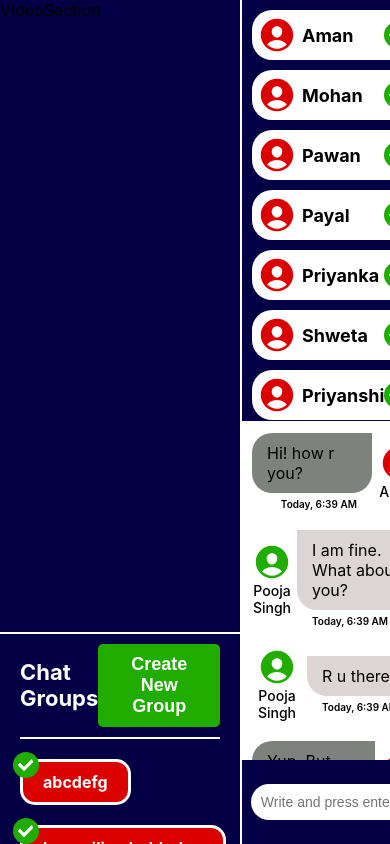
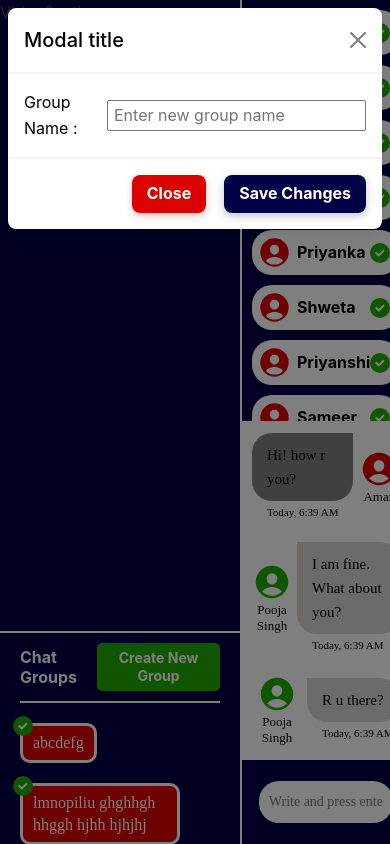
Before and after one commit to techpassel/group-video-chatapp, a React (Create React App) app in the folder frontend/: page /home in a window 390 px wide. Both pictures are taken after a click on the button "Create New Group". Shown: the top 844 px of the page. Built offline with nearby package versions, Linux system fonts and the light colour scheme.

Commit message:
Implemented react-bootstrap modal and updated design accordingly

```diff
--- a/frontend/package.json
+++ b/frontend/package.json
@@ -3,9 +3,11 @@
   "version": "0.1.0",
   "private": true,
   "dependencies": {
+    "@fortawesome/fontawesome-free": "^6.2.1",
     "@testing-library/jest-dom": "^5.16.5",
     "@testing-library/react": "^13.4.0",
     "@testing-library/user-event": "^13.5.0",
+    "mdb-react-ui-kit": "^5.0.0",
     "moment": "^2.29.4",
     "react": "^18.2.0",
     "react-dom": "^18.2.0",
--- a/frontend/public/index.html
+++ b/frontend/public/index.html
@@ -15,6 +15,7 @@
       user's mobile device or desktop. See https://developers.google.com/web/fundamentals/web-app-manifest/
     -->
     <link rel="manifest" href="%PUBLIC_URL%/manifest.json" />
+    <!-- <link href="https://fonts.googleapis.com/css?family=Roboto:300,400,500,700&display=swap" rel="stylesheet" /> -->
     <!--
       Notice the use of %PUBLIC_URL% in the tags above.
       It will be replaced with the URL of the `public` folder during the build.
@@ -24,7 +25,7 @@
       work correctly both with client-side routing and a non-root public URL.
       Learn how to configure a non-root public URL by running `npm run build`.
     -->
-    <title>React App</title>
+    <title>Enna Meet</title>
   </head>
   <body>
     <noscript>You need to enable JavaScript to run this app.</noscript>
--- a/frontend/src/components/dashboard/active-chat-section/ActiveChatSection.scss
+++ b/frontend/src/components/dashboard/active-chat-section/ActiveChatSection.scss
@@ -40,8 +40,10 @@
     align-items: center;
     width: 50px;
     color: white;
-    font-size: 14px;
+    font-size: 13px;
     font-weight: 500;
+    line-height: 16px;
+    font-family: 'Ubuntu';
 }
 
 .userAvatar {
@@ -57,7 +59,7 @@
 .messageWrapper {
     display: flex;
     flex-direction: column;
-    gap: 5px;
+    gap: 3px;
 }
 
 .userName {
@@ -72,32 +74,42 @@
 
 .message {
     padding: 10px 15px;
+    color: black;
+    font-weight: 400;
     background-color: #dbd5d5;
     border-radius: 20px;
     border-top-left-radius: 0px;
+    font-family: 'Ubuntu';
+    font-size: 15px;
 }
 
 .selfMessage {
     padding: 10px 15px;
+    color: black;
+    font-weight: 400;
     background-color: #7e827d;
     border-radius: 20px;
     border-top-right-radius: 0px;
+    font-family: 'Ubuntu';
+    font-size: 15px;
 }
 
 .messageDate {
-    font-size: 10px;
+    font-size: 11px;
     padding-left: 15px;
-    font-weight: 600;
+    font-weight: 500;
     color: black;
+    font-family: 'Ubuntu';
 }
 
 .selfMessageDate {
-    font-size: 10px;
+    font-size: 11px;
     display: flex;
     flex-direction: row-reverse;
     padding-right: 15px;
-    font-weight: 600;
+    font-weight: 500;
     color: black;
+    font-family: 'Ubuntu';
 }
 
 .chatInput {
@@ -107,6 +119,7 @@
     border: none;
     outline: none;
     border-radius: 20px;
+    font-family: 'Ubuntu';
 }
 
 @media only screen and (max-width: 1024px) {
--- a/frontend/src/components/dashboard/active-users-section/ActiveUsersSection.scss
+++ b/frontend/src/components/dashboard/active-users-section/ActiveUsersSection.scss
@@ -20,19 +20,20 @@
     justify-content: flex-start;
     align-items: center;
     gap: 5px;
-    font-size: 18px;
+    color: black;
+    font-size: 16px;
     font-weight: bold;
 }
 
 .avatar {
-    font-size: 40px;
+    font-size: 35px;
     color: rgba(219, 2, 2, 1);
 }
-
 
 .activeUserCheck {
     margin-right: 5px;
     background-color: #20ad00;
+    font-size: 20px;
     padding: 5px;
     border-radius: 50%;
     color: white;
--- a/frontend/src/components/dashboard/chat-groups-section/ChatGroupsSection.js
+++ b/frontend/src/components/dashboard/chat-groups-section/ChatGroupsSection.js
@@ -1,6 +1,16 @@
-import React from 'react'
+import React, { useState } from 'react'
 import './ChatGroupsSection.scss'
 import { FaCheck } from "react-icons/fa"
+import {
+    MDBBtn,
+    MDBModal,
+    MDBModalDialog,
+    MDBModalContent,
+    MDBModalHeader,
+    MDBModalTitle,
+    MDBModalBody,
+    MDBModalFooter,
+} from 'mdb-react-ui-kit';
 
 const groups = ['abcdefg', 'lmnopiliu ghghhgh hhggh hjhh hjhjhj', 'hhhuuu', 'ggjjfefwf wfwe',
     'fwfw ffwf fwfwef wefwe fwef', 'wefwefw', 'fwefwef wefwef wefwf', 'fwefwefwef fwefwef wefwef fwefwefw fsfsf fsdfsf',
@@ -8,20 +18,25 @@ const groups = ['abcdefg', 'lmnopiliu ghghhgh hhggh hjhh hjhjhj', 'hhhuuu', 'ggj
 const active = true;
 
 const ChatGroupsSection = () => {
+    const [basicModal, setBasicModal] = useState(false);
+    const [newGroupName, setNewGroupName] = useState('');
 
     return (
         <div className='cgsContainer'>
             <div className='headerWrapper'>
                 <div className='header'>
                     <div className='sectionHeaderTitle'>Chat Groups</div>
-                    <button className='createGroupButton'>Create New Group</button>
+                    <button className='createGroupButton' onClick={() => setBasicModal(true)}>Create New Group</button>
                 </div>
             </div>
             <div className='groupWrapper'>
                 {
                     groups.map((group, index) => (
                         <div className='groupItem' key={index}>
-                            <div className='groupItemName'> {group.length < 40 ? group : group.substring(0, 40) + "..."}</div>
+                            <div className='groupItemName'>
+                                {group.length < 40 ? group : group.substring(0, 40) + "..."}
+                                {/* {group.length} */}
+                            </div>
                             {active && (
                                 <FaCheck className='activeGroupCheck' />
                             )}
@@ -29,6 +44,30 @@ const ChatGroupsSection = () => {
                     ))
                 }
             </div>
+            <MDBModal staticBackdrop show={basicModal} setShow={setBasicModal} tabIndex='-1'>
+                <MDBModalDialog>
+                    <MDBModalContent>
+                        <MDBModalHeader>
+                            <MDBModalTitle className='modalTitle'>Modal title</MDBModalTitle>
+                            <MDBBtn className='btn-close' color='none' onClick={() => setBasicModal(false)}></MDBBtn>
+                        </MDBModalHeader>
+                        <MDBModalBody className='modalBody'>
+                            {/* Modal Customized Body */}
+                            <div className='modalBodyContainer'>
+                                <div className='groupNameWrapper'>
+                                    <label>Group Name :</label>
+                                    <input type='text' className='groupNameInput' placeholder='Enter new group name' value={newGroupName} onChange={(event) => setNewGroupName(event.target.value)} />
+                                </div>
+                            </div>
+                            {/* Modal Customized Body End */}
+                        </MDBModalBody>
+                        <MDBModalFooter className='modalFooter'>
+                            <button onClick={() => setBasicModal(false)} className="modalCloseBtn">Close</button>
+                            <button className='modalSaveBtn'>Save Changes</button>
+                        </MDBModalFooter>
+                    </MDBModalContent>
+                </MDBModalDialog>
+            </MDBModal>
         </div>
     )
 }
--- a/frontend/src/components/dashboard/chat-groups-section/ChatGroupsSection.scss
+++ b/frontend/src/components/dashboard/chat-groups-section/ChatGroupsSection.scss
@@ -17,13 +17,13 @@
 
 .sectionHeaderTitle {
     color: white;
-    font-size: 22px;
+    font-size: 20px;
     font-weight: 700;
 }
 
 .createGroupButton {
-    padding: 10px 20px;
-    font-size: 18px;
+    padding: 6px 20px;
+    font-size: 16px;
     font-weight: bold;
     border-radius: 5px;
     color: white;
@@ -45,24 +45,85 @@
 }
 
 .groupItemName {
-    max-width: 160px;   //We left 20px both side for padding.
-    max-height: 60px;
+    max-width: 160px; //We left 20px both side for padding.
+    max-height: 90px;
     width: max-content;
     background-color: rgba(219, 2, 2, 1);
     border: 3px solid white;
     color: white;
-    font-weight: 700;
-    border-radius: 15px;
-    padding: 10px 20px;
+    border-radius: 10px;
+    padding: 6px 10px;
     cursor: pointer;
+    font-size: 16px;
+    font-weight: 500;
+    line-height: 22px;
+    font-family: 'Ubuntu';
 }
 
 .activeGroupCheck {
     background-color: #20ad00;
     padding: 5px;
+    font-size: 20px;
     border-radius: 50%;
     color: white;
     position: absolute;
     top: -7px;
     left: -7px;
 }
+
+.modalTitle {
+    color: black;
+}
+
+.modalBody {
+    color: black;
+}
+
+.modalFooter {
+    display: flex;
+    gap: 10px;
+}
+
+.modalCloseBtn {
+    background-color: rgba(219, 2, 2, 1);
+    border: none;
+    color: white;
+    font-weight: 700;
+    padding: 6px 15px;
+    border-radius: 8px;
+    box-shadow: rgba(219, 2, 2, 0.24) 0px 3px 8px;
+}
+
+.modalSaveBtn {
+    background-color: rgba(3, 0, 69, 1);
+    border: none;
+    color: white;
+    font-weight: 700;
+    padding: 6px 15px;
+    border-radius: 8px;
+    box-shadow: rgba(3, 0, 69, 0.24) 0px 3px 8px;
+}
+
+.groupNameWrapper {
+    display: flex;
+    justify-content: space-between;
+    align-items: center;
+}
+
+.groupNameInput {
+    width: 320px;
+    padding-left: 5px;
+}
+
+@media only screen and (max-width: 786px) {
+    .sectionHeaderTitle {
+        font-size: 16px;
+        line-height: 20px;
+    }
+
+    .createGroupButton {
+        padding: 6px 12px;
+        font-size: 14px;
+        line-height: 18px;
+    }
+}
--- a/frontend/src/index.css
+++ b/frontend/src/index.css
@@ -1,6 +1,6 @@
 body {
   margin: 0;
-  font-family: -apple-system, BlinkMacSystemFont, 'Segoe UI', 'Roboto', 'Oxygen',
+  font-family: -apple-system, BlinkMacSystemFont, 'Helvetica', 'Arial', 'Segoe UI', 'Roboto', 'Oxygen',
     'Ubuntu', 'Cantarell', 'Fira Sans', 'Droid Sans', 'Helvetica Neue',
     sans-serif;
   -webkit-font-smoothing: antialiased;
--- a/frontend/src/index.js
+++ b/frontend/src/index.js
@@ -1,5 +1,7 @@
 import React from 'react';
 import ReactDOM from 'react-dom/client';
+import 'mdb-react-ui-kit/dist/css/mdb.min.css';
+import "@fortawesome/fontawesome-free/css/all.min.css";
 import './index.css';
 import App from './App';
 import reportWebVitals from './reportWebVitals';
--- a/frontend/src/screens/home/Home.js
+++ b/frontend/src/screens/home/Home.js
@@ -16,7 +16,7 @@ const Home = () => {
   }, [])
 
   return (
-    <div className='container'>
+    <div className='homeContainer'>
       <div className='videoChatGroupsWrapper'>
         <div className='videoContainer'>
           <VideoSection />
--- a/frontend/src/screens/home/Home.scss
+++ b/frontend/src/screens/home/Home.scss
@@ -1,4 +1,4 @@
-.container {
+.homeContainer {
     height: 100vh;
     background: rgb(3, 0, 69);
     // background: linear-gradient(90deg, rgba(3, 0, 69, 1) 0%, rgba(0, 131, 255, 1) 50%, rgba(3, 0, 69, 1) 100%);
```
Also changed, not shown: 1 other file (tests, documents, lock files or other folders).
